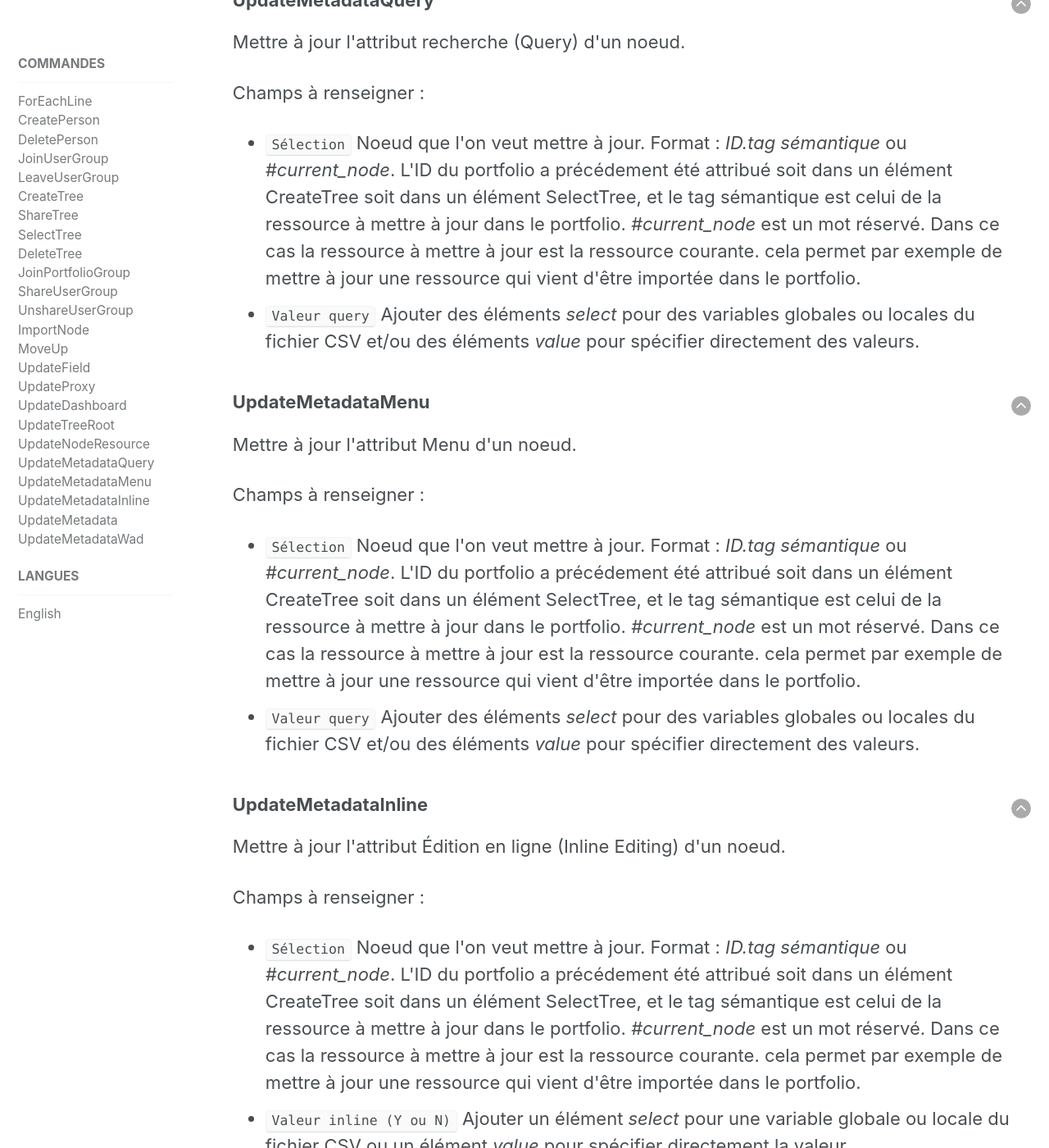
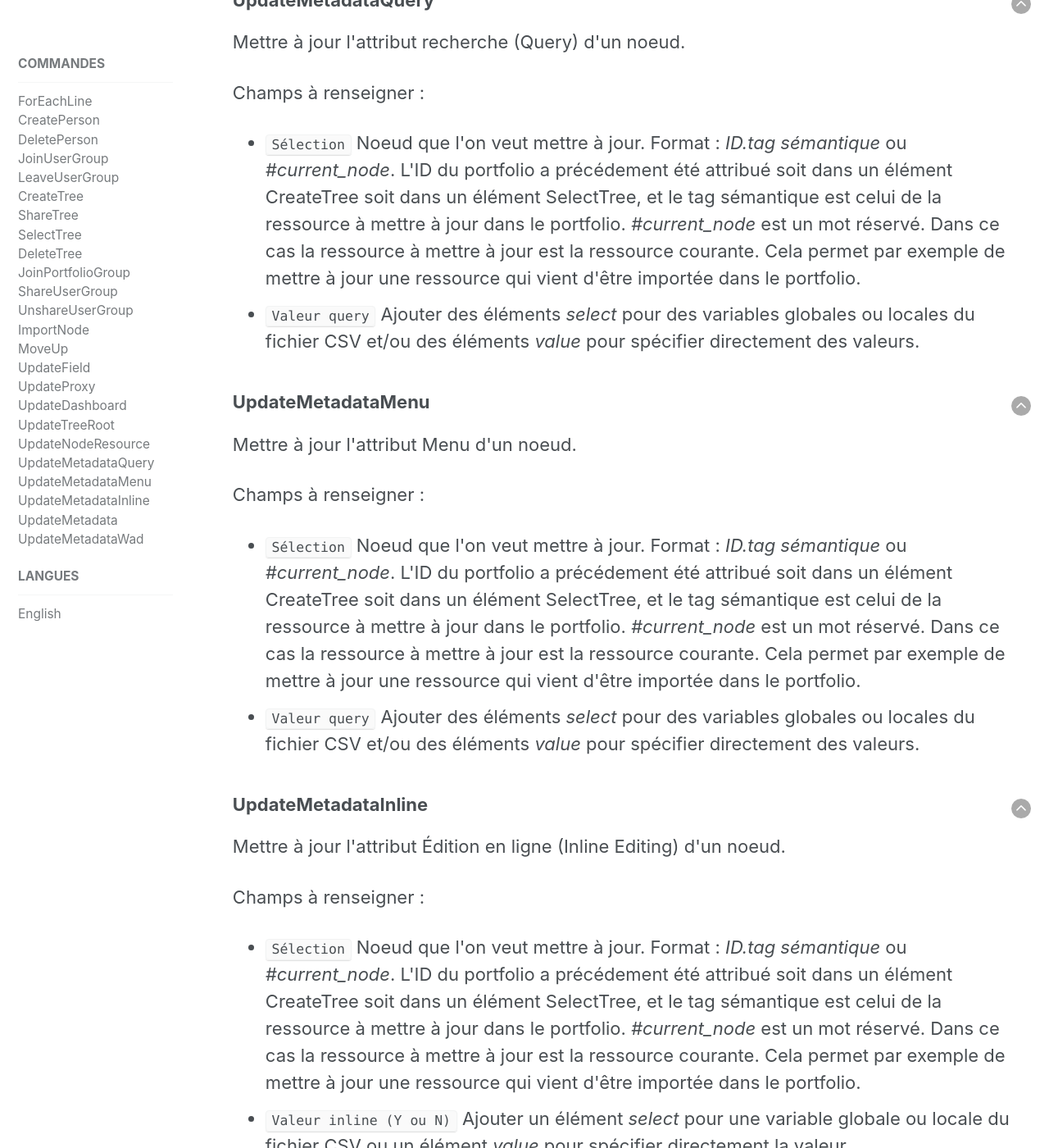
Before and after one commit to karutaproject/karuta-frontend-documentation, a Jekyll site: the page built from _pages/batch_fr.html, in a window 1280 px wide and 1400 px high, scrolled down 13781 px. Shown: the whole window at 82% size. Built offline with Jekyll 4.4.1, drawn with Linux system fonts in a browser that asks for light colours; some of the changed text lies outside the part shown.

Commit message:
correctif orthographique

```diff
--- a/_pages/batch_fr.html
+++ b/_pages/batch_fr.html
@@ -405,7 +405,7 @@ sidebar:
 			Format&nbsp;: <i>ID.tag sémantique</i> ou <i>#current_node</i>.
 			L'ID du portfolio a précédement été attribué soit dans un élément CreateTree soit dans un élément
 			SelectTree, et le tag sémantique est celui de la ressource à mettre à jour dans le portfolio. <i>#current_node</i> est un mot réservé.
-			 Dans ce cas la ressource à mettre à jour est la ressource courante. cela permet par exemple de mettre à jour une ressource qui
+			 Dans ce cas la ressource à mettre à jour est la ressource courante. Cela permet par exemple de mettre à jour une ressource qui
 			 vient d'être importée dans le portfolio.
 		</li>
 		<li>
@@ -427,7 +427,7 @@ sidebar:
 			Format&nbsp;: <i>ID.tag sémantique</i> ou <i>#current_node</i>.
 			L'ID du portfolio a précédement été attribué soit dans un élément CreateTree soit dans un élément
 			SelectTree, et le tag sémantique est celui de la ressource à mettre à jour dans le portfolio. <i>#current_node</i> est un mot réservé.
-			 Dans ce cas la ressource à mettre à jour est la ressource courante. cela permet par exemple de mettre à jour une ressource qui
+			 Dans ce cas la ressource à mettre à jour est la ressource courante. Cela permet par exemple de mettre à jour une ressource qui
 			 vient d'être importée dans le portfolio.
 		</li>
 		<li>
@@ -450,7 +450,7 @@ sidebar:
 			Format&nbsp;: <i>ID.tag sémantique</i> ou <i>#current_node</i>.
 			L'ID du portfolio a précédement été attribué soit dans un élément CreateTree soit dans un élément
 			SelectTree, et le tag sémantique est celui de la ressource à mettre à jour dans le portfolio. <i>#current_node</i> est un mot réservé.
-			 Dans ce cas la ressource à mettre à jour est la ressource courante. cela permet par exemple de mettre à jour une ressource qui
+			 Dans ce cas la ressource à mettre à jour est la ressource courante. Cela permet par exemple de mettre à jour une ressource qui
 			 vient d'être importée dans le portfolio.
 		</li>
 		<li>
@@ -492,7 +492,7 @@ sidebar:
 			Format&nbsp;: <i>ID.tag sémantique</i> ou <i>#current_node</i>.
 			L'ID du portfolio a précédement été attribué soit dans un élément CreateTree soit dans un élément
 			SelectTree, et le tag sémantique est celui du noeud de ressource à mettre à jour dans le portfolio. <i>#current_node</i> est un mot réservé.
-			 Dans ce cas la ressource à mettre à jour est la ressource courante. cela permet par exemple de mettre à jour une ressource qui
+			 Dans ce cas la ressource à mettre à jour est la ressource courante. Cela permet par exemple de mettre à jour une ressource qui
 			 vient d'être importée dans le portfolio.
 		</li>
 		<li>
@@ -516,7 +516,7 @@ sidebar:
 			Format&nbsp;: <i>ID.tag sémantique</i> ou <i>#current_node</i>.
 			L'ID du portfolio a précédement été attribué soit dans un élément CreateTree soit dans un élément
 			SelectTree, et le tag sémantique est celui de la ressource à mettre à jour dans le portfolio. <i>#current_node</i> est un mot réservé.
-			 Dans ce cas la ressource à mettre à jour est la ressource courante. cela permet par exemple de mettre à jour une ressource qui
+			 Dans ce cas la ressource à mettre à jour est la ressource courante. Cela permet par exemple de mettre à jour une ressource qui
 			 vient d'être importée dans le portfolio.
 		</li>
 		<li>
@@ -537,7 +537,7 @@ sidebar:
 			Format&nbsp;: <i>ID.tag sémantique</i> ou <i>#current_node</i>.
 			L'ID du portfolio a précédement été attribué soit dans un élément CreateTree soit dans un élément
 			SelectTree, et le tag sémantique est celui de la ressource à mettre à jour dans le portfolio. <i>#current_node</i> est un mot réservé.
-			 Dans ce cas la ressource à mettre à jour est la ressource courante. cela permet par exemple de mettre à jour une ressource qui
+			 Dans ce cas la ressource à mettre à jour est la ressource courante. Cela permet par exemple de mettre à jour une ressource qui
 			 vient d'être importée dans le portfolio.
 		</li>
 		<li>
@@ -558,7 +558,7 @@ sidebar:
 			Format&nbsp;: <i>ID.tag sémantique</i> ou <i>#current_node</i>.
 			L'ID du portfolio a précédement été attribué soit dans un élément CreateTree soit dans un élément
 			SelectTree, et le tag sémantique est celui de la ressource à mettre à jour dans le portfolio. <i>#current_node</i> est un mot réservé.
-			 Dans ce cas la ressource à mettre à jour est la ressource courante. cela permet par exemple de mettre à jour une ressource qui
+			 Dans ce cas la ressource à mettre à jour est la ressource courante. Cela permet par exemple de mettre à jour une ressource qui
 			 vient d'être importée dans le portfolio.
 		</li>
 		<li>
```
